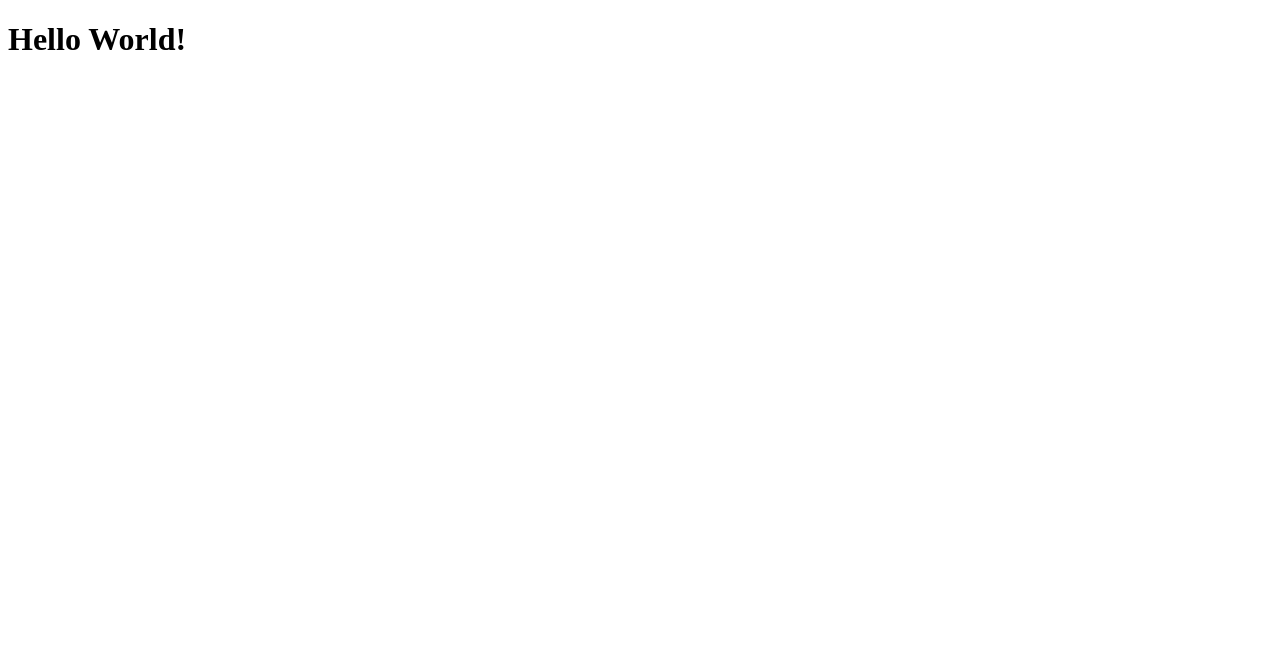
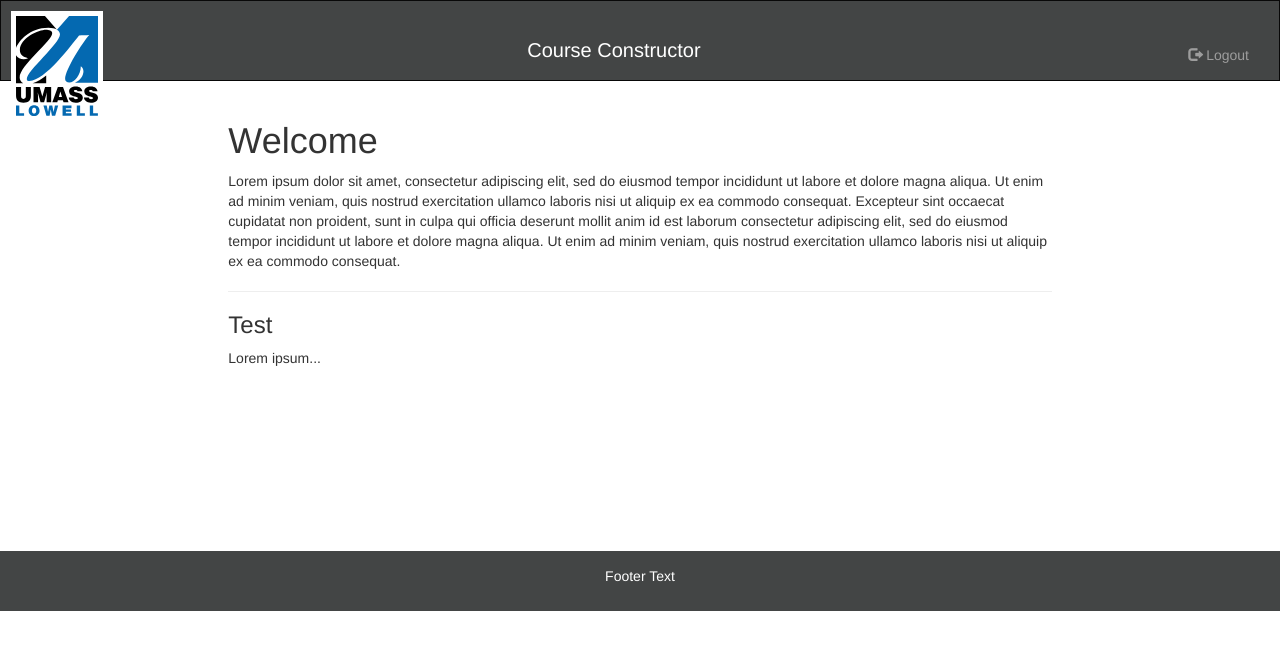
Before and after one commit to charlesgilfeather/CourseConstructor, a plain HTML site: page index.html in a window 1280 px wide. Drawn offline with nearby package versions, Linux system fonts and the light colour scheme.

Commit message:
template

```diff
--- a/index.html
+++ b/index.html
@@ -1,8 +1,68 @@
 <!DOCTYPE html>
-<html>
+<html lang="en">
+<head>
+  <title>Course Constructor</title>
+  <meta charset="utf-8">
+  <meta name="viewport" content="width=device-width, initial-scale=1">
+
+  <link rel="stylesheet" href="https://maxcdn.bootstrapcdn.com/bootstrap/3.4.0/css/bootstrap.min.css">
+  <script src="https://ajax.googleapis.com/ajax/libs/jquery/3.3.1/jquery.min.js"></script>
+  <script src="https://maxcdn.bootstrapcdn.com/bootstrap/3.4.0/js/bootstrap.min.js"></script>
+  <!-- <link rel="stylesheet" type="text/css" href="bootstrap.min.css"> -->
+  <link rel="stylesheet" type="text/css" href="style.css">
+</head>
 <body>
 
-<h1>Hello World!</h1>
+<nav class="navbar navbar-inverse">
+  <div class="container-fluid">
+
+    <div class="navbar-header">
+      <button type="button" class="navbar-toggle" data-toggle="collapse" data-target="#myNavbar">
+       <span class="icon-bar"></span>
+        <span class="icon-bar"></span>
+        <span class="icon-bar"></span>
+      </button>
+
+      <h2 class="uml_logo">
+        <a href="index.html"><img class="img-fluid"
+        src="images/uml_logo.svg"></a>
+      </h2>
+    </div>
+    <div class="collapse navbar-collapse" id="myNavbar">
+      <ul class="nav navbar-nav">
+        <!--<li class="active"><a href="#">Home</a></li>
+         <li><a href="#">About</a></li>
+        <li><a href="#">Projects</a></li>
+        <li><a href="#">Contact</a></li> -->
+      </ul>
+      <p class = "navbar-text text-center" style = "color: white"> Course Constructor </p>
+      <ul class="nav navbar-nav navbar-right">
+        <li><a href="#"><span class="glyphicon glyphicon-log-out"></span> Logout</a></li>
+      </ul>
+    </div>
+  </div>
+</nav>
+<div class="container-fluid text-center">
+  <div class="row content">
+    <div class="col-sm-2 sidenav">
+
+    </div>
+    <div class="col-sm-8 text-left">
+      <h1>Welcome</h1>
+      <p>Lorem ipsum dolor sit amet, consectetur adipiscing elit, sed do eiusmod tempor incididunt ut labore et dolore magna aliqua. Ut enim ad minim veniam, quis nostrud exercitation ullamco laboris nisi ut aliquip ex ea commodo consequat. Excepteur sint occaecat cupidatat non proident, sunt in culpa qui officia deserunt mollit anim id est laborum consectetur adipiscing elit, sed do eiusmod tempor incididunt ut labore et dolore magna aliqua. Ut enim ad minim veniam, quis nostrud exercitation ullamco laboris nisi ut aliquip ex ea commodo consequat.</p>
+      <hr>
+      <h3>Test</h3>
+      <p>Lorem ipsum...</p>
+    </div>
+    <div class="col-sm-2 sidenav">
+
+    </div>
+  </div>
+</div>
+
+<footer class="container-fluid text-center">
+  <p>Footer Text</p>
+</footer>
 
 </body>
 </html>
--- /dev/null
+++ b/style.css
@@ -0,0 +1,60 @@
+   /* Remove the navbar's default margin-bottom and rounded borders */
+   .navbar {
+    border-radius: 0;
+    background-color:#434545;
+    color: white;
+    width: 100%;
+    min-height: 76px;
+  }
+
+  .navbar-text {
+      position: absolute;
+      top: 20px;
+      left: 40%;
+      font-size: 20px;
+
+      text-decoration-color: none;
+      text-align: center;
+  }
+  .uml_logo {
+      position: absolute;
+      top: 10px;
+      left: 10px;
+      padding: 5px;
+      padding-top: 5px;
+      padding-bottom: 5px;
+      margin: 0px;
+      max-width: 100px;
+      min-width: 50px;
+      max-height: 120px;
+      min-height: 60px;
+      background-color: white;
+  }
+  .glyphicon.glyphicon-log-out {
+      padding-top: 30px;
+      margin: 0%;
+  }
+  /* Set height of the grid so .sidenav can be 100% (adjust as needed) */
+  .row.content {height: 450px}
+
+  /* Set gray background color and 100% height */
+  .sidenav {
+    padding-top: 20px;
+    height: 100%;
+  }
+
+  /* Set black background color, white text and some padding */
+  footer {
+    background-color: #434545;
+    color: white;
+    padding: 15px;
+  }
+
+  /* On small screens, set height to 'auto' for sidenav and grid */
+  @media screen and (max-width: 767px) {
+    .sidenav {
+      height: auto;
+      padding: 15px;
+    }
+    .row.content {height:auto;}
+  }
```
Also changed, not shown: images/uml_logo.svg (added).
